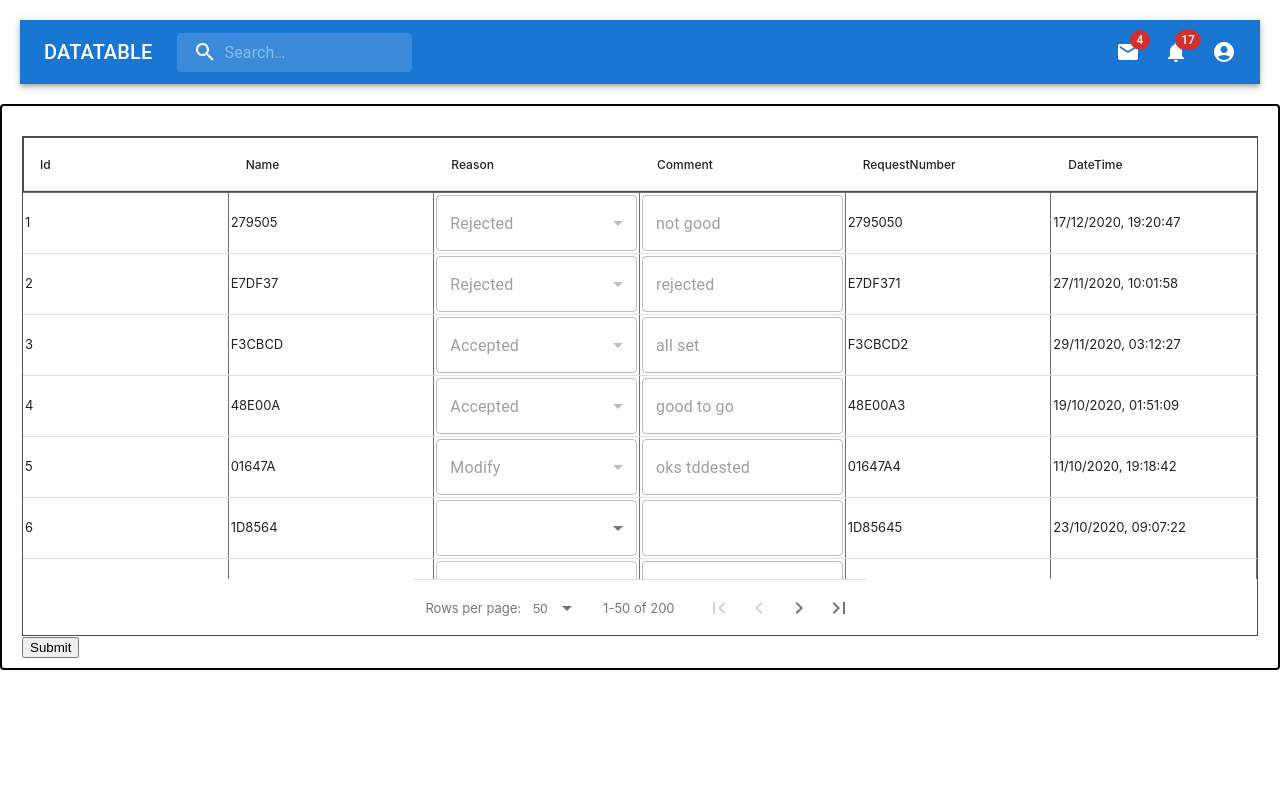
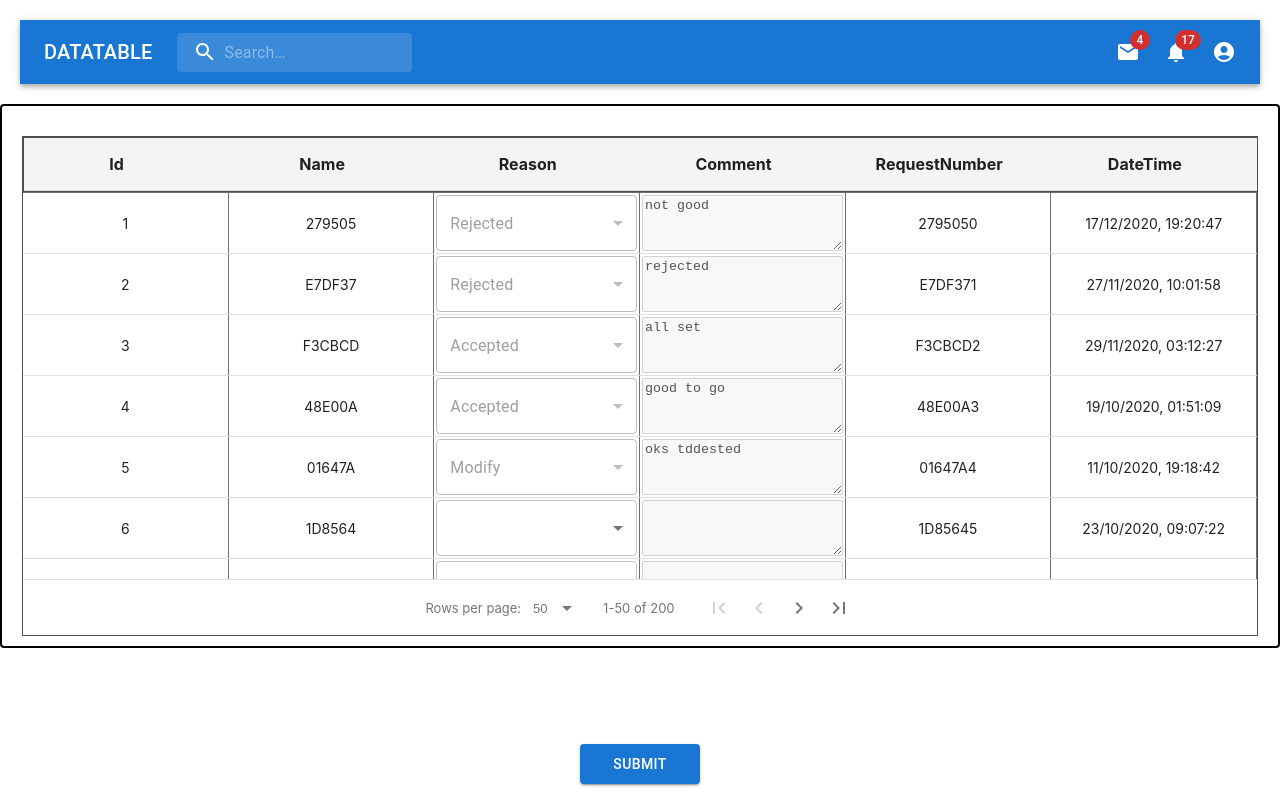
Before and after one commit to luc97500/datatable, a React (Create React App) app: page / in a window 1280 px wide. Built offline with nearby package versions, Linux system fonts and the light colour scheme.

Commit message:
added css and grid

```diff
--- a/src/component/commentCell.jsx
+++ b/src/component/commentCell.jsx
@@ -1,20 +1,23 @@
-import { TextField } from '@mui/material';
 import React from 'react';
 
-export const CommentCell = ({ row, onChange, isEditable }) => {
+export const CommentCell = ({ row, onChange, isEditable, columnWidth }) => {
   const handleCommentChange = (event) => {
     onChange(row.id, event.target.value);
   };
 
+  const textareaStyle = {
+    width: columnWidth ? columnWidth : '100%', // Set width based on columnWidth prop or default to 100%
+    height: '100%', // Adjust height as needed
+    boxSizing: 'border-box', // Ensures padding and borders are included in the element's total width and height
+  };
+
   return (
-    <TextField
-      type="text"
+    <textarea
       value={row.comment || ''}
       onChange={handleCommentChange}
-      disabled={!isEditable} // Enable based on isEditable prop
+      disabled={!isEditable}
       placeholder={isEditable ? 'Add a comment' : ''}
-      fullWidth
-      variant='outlined'
+      style={textareaStyle}
     />
   );
 };
--- a/src/component/datable.css
+++ b/src/component/datable.css
@@ -11,7 +11,6 @@
     flex-direction: column;
     overflow: hidden;
     border: 1px solid #4f4e4e;
-    align-items: center;
 }
 
 .data-table-container .rdt_TableHead {
@@ -55,7 +54,6 @@
 }
 
 .data-table-container .rdt_TableHead .rdt_TableCell {
-    border-bottom: 2px solid #dc0808; /* Thicker border for header cells */
     font-weight: bold;
     align-items: center;
 }
--- a/src/component/datatable.jsx
+++ b/src/component/datatable.jsx
@@ -3,6 +3,7 @@ import DataTable from "react-data-table-component";
 import { DropdownCell } from "./dropdowncell";
 import { CommentCell } from "./commentCell";
 import "./datable.css"; // Import your CSS file
+import { Box, Button } from "@mui/material";
 
 export const Datatable = ({ currentScreen }) => {
   console.log(currentScreen);
@@ -48,7 +49,7 @@ export const Datatable = ({ currentScreen }) => {
         name: name,
         reason: reason,
         comment: comment,
-        requestnumber:name+i,
+        requestnumber: name + i,
         datetime: randomDate(),
       };
       rows.push(row);
@@ -157,6 +158,35 @@ export const Datatable = ({ currentScreen }) => {
     setEditableRows({});
   };
 
+  const customStyles = {
+    headCells: {
+      style: {
+        backgroundColor: "#f4f4f4",
+        fontWeight: "bold",
+        fontSize: "16px",
+        justifyContent: "center",
+      },
+    },
+    rows: {
+      style: {
+        minHeight: "5px",
+        justifyContent: "center",
+      },
+    },
+    cells: {
+      style: {
+        fontSize: "14px",
+        justifyContent: "center",
+      },
+    },
+    pagination: {
+      style: {
+        display: "flex",
+        justifyContent: "center",
+      },
+    },
+  };
+
   const columns = [
     {
       name: "Id",
@@ -225,12 +255,36 @@ export const Datatable = ({ currentScreen }) => {
             pagination
             paginationRowsPerPageOptions={[50, 100, 150, 200]}
             paginationPerPage={50}
-            customRowClass="custom-row"
+            customStyles={customStyles}
           />
         </div>
       </div>
 
-      <button onClick={handleSubmit}>Submit</button>
+      <div>
+        <Box
+          sx={{
+            position: "fixed",
+            bottom: 16,
+            left: "50%",
+            transform: "translateX(-50%)",
+            width: "100%",
+            display: "flex",
+            justifyContent: "center",
+          }}
+        >
+          <Button
+            variant="contained"
+            color="primary"
+            sx={{
+              minWidth: 120,
+              height: 40,
+            }}
+            onClick={handleSubmit}
+          >
+            Submit
+          </Button>
+        </Box>
+      </div>
     </>
   );
 };
```
Lines whose indentation alone changed are shown as unchanged.
